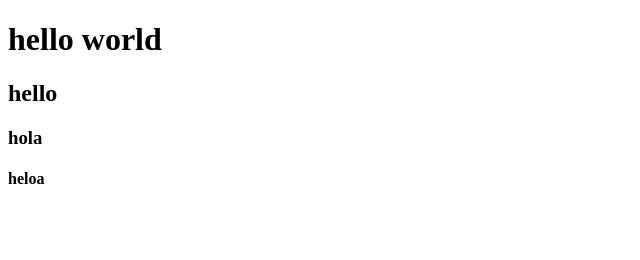
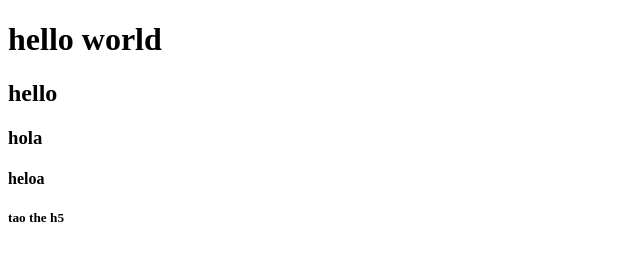
Before and after one commit to ndmdat05/test, a plain HTML site: page index.html in a window 1280 px wide. Shown: the full height of the page, 0-640 px from the left. Drawn offline with Linux system fonts and the light colour scheme.

Commit message:
tao the h5

```diff
--- a/index.html
+++ b/index.html
@@ -9,5 +9,6 @@
 <h2>hello</h2>
 <h3>hola</h3>
 <h4>heloa</h4>
+<h5>tao the h5</h5>
 </body>
 </html>
```
